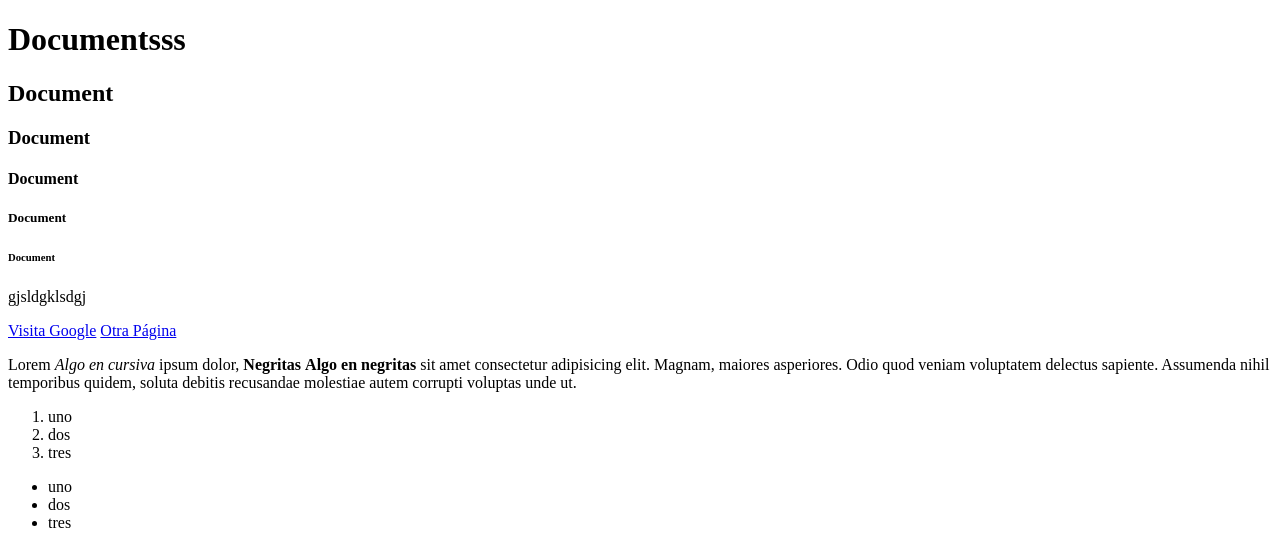
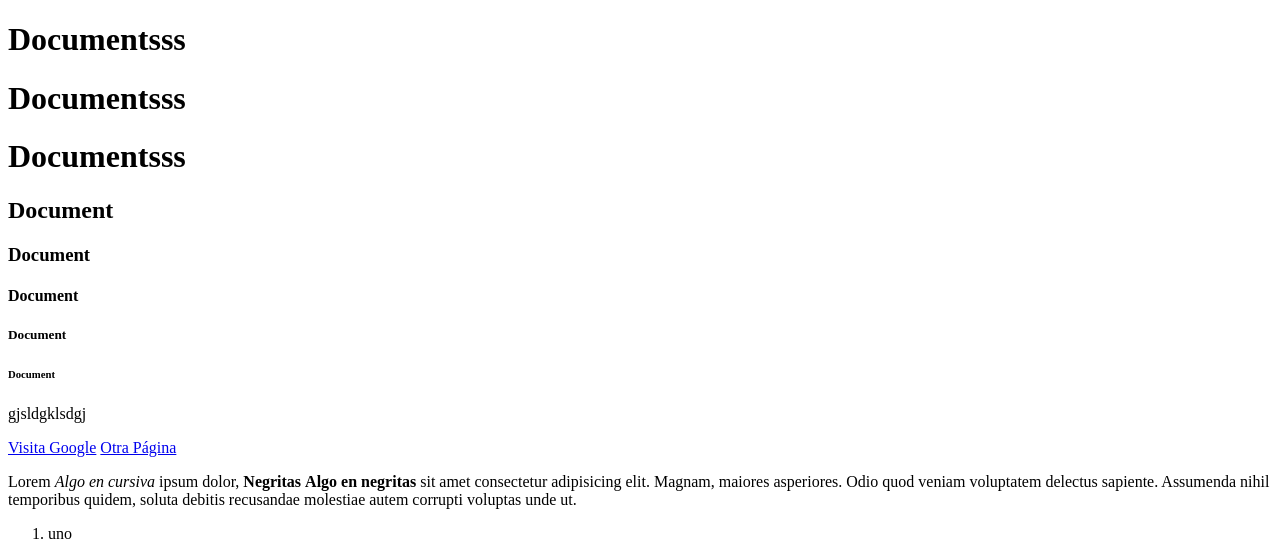
Before and after one commit to isc-joserodriguez/C7-M1S1-HTML, a plain HTML site: page ejercicio1/assets/images/index.html in a window 1280 px wide. Shown: the top 540 px of the page. Drawn offline with Linux system fonts and the light colour scheme.

Commit message:
Tercer Commit

```diff
--- a/ejercicio1/assets/images/index.html
+++ b/ejercicio1/assets/images/index.html
@@ -12,6 +12,8 @@
 </head>
 
 <body>
+    <h1>Documentsss</h1>
+    <h1>Documentsss</h1>
     <h1>Documentsss</h1>
     <h2>Document</h2>
     <h3>Document</h3>
```
